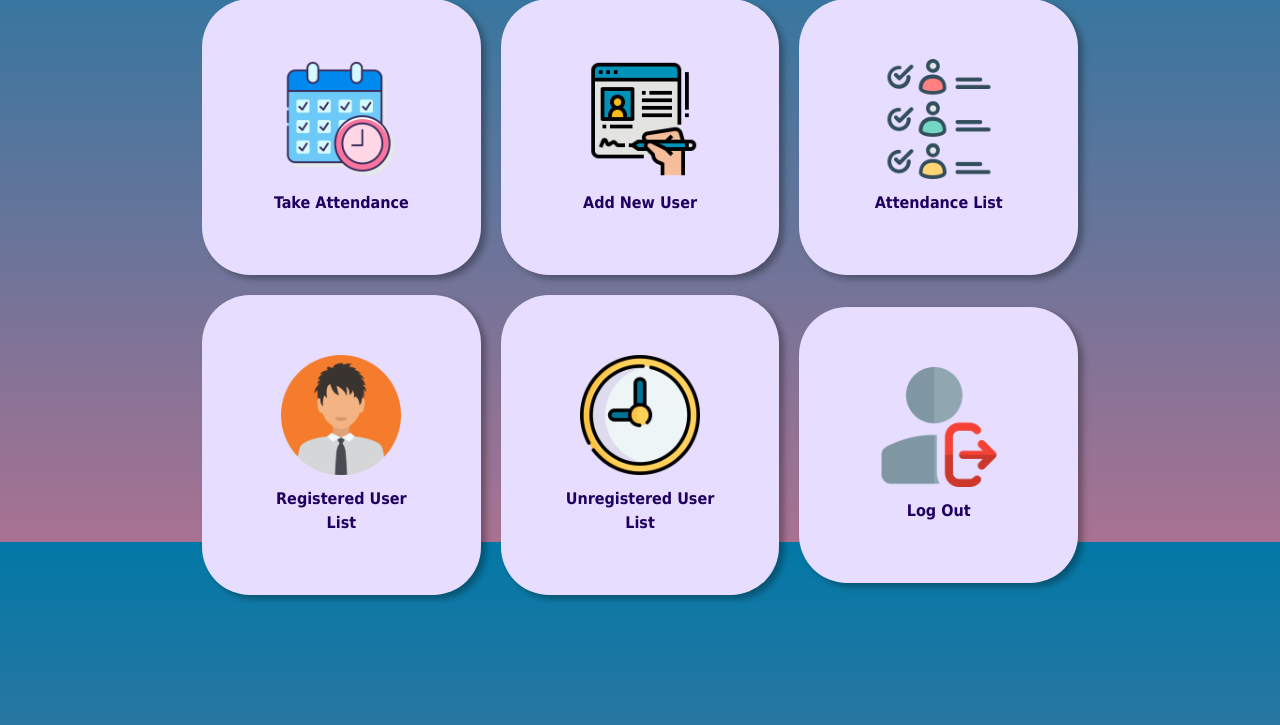
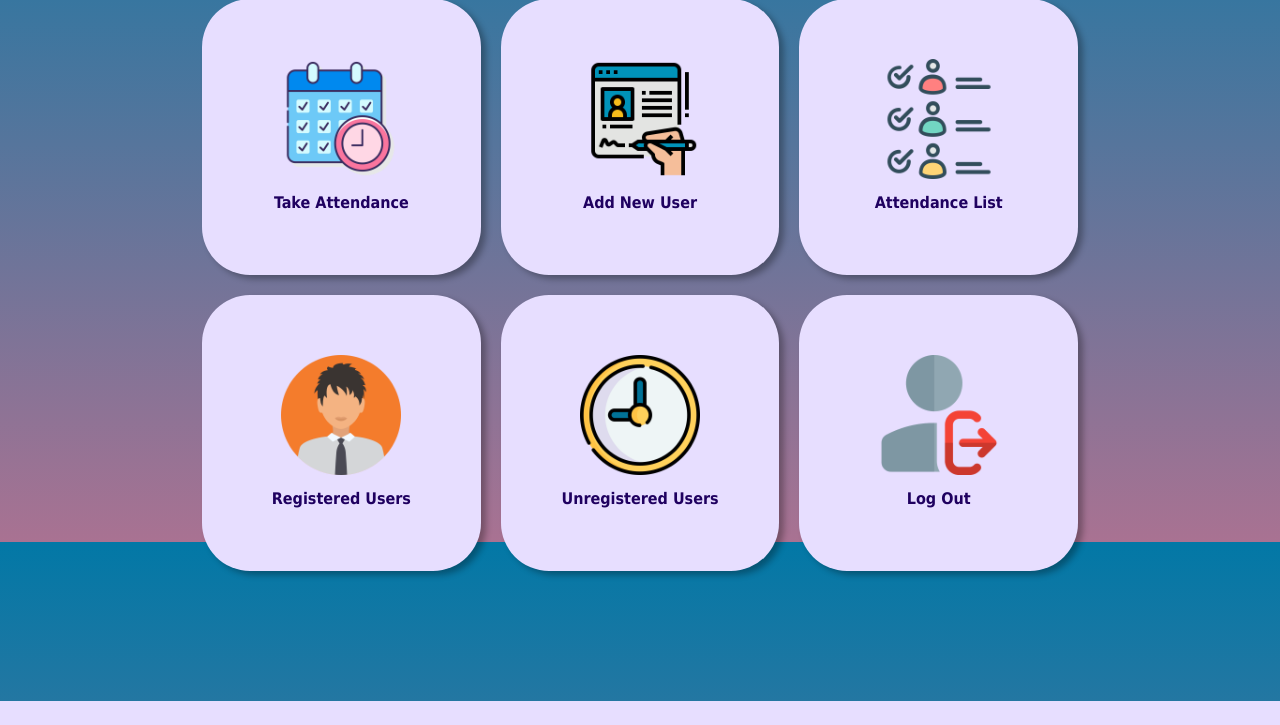
Before and after one commit to Mahmud0808/FRAS, a Flask app: page / in a window 1280 px wide. Shown: the part 258-983 px from the top of the page. After the commit the page ends 959 px from the top, so only its background shows below. Run offline with Flask 2, Linux system fonts and the light colour scheme; the visitor is signed in with stand-in values (Sample User, id 1).

Commit message:
Renamed long names

```diff
--- a/app.py
+++ b/app.py
@@ -442,7 +442,7 @@ def attendancelistid():
                                mess="Nothing Found!")
 
 
-# ========== Flask Registered User List ============
+# ========== Flask Registered Users ============
 @app.route('/registereduserlist')
 def registereduserlist():
     if not g.user:
@@ -574,7 +574,7 @@ def deleteregistereduser():
                                mess="Database is empty!")
 
 
-# ========== Flask Unregistered User List ============
+# ========== Flask Unregistered Users ============
 @app.route('/unregistereduserlist')
 def unregistereduserlist():
     if not g.user:
--- a/templates/home.html
+++ b/templates/home.html
@@ -119,14 +119,14 @@ tr:nth-child(even) {
             <div class="col">
                 <img style="margin-bottom: 12px;" src="static/resources/user_list.png" alt="user_list.png"
                      width="120px" height="120px"/><br/>
-                <span style="color: #1F0060; font-weight: bold;">Registered User List</span>
+                <span style="color: #1F0060; font-weight: bold;">Registered Users</span>
             </div>
         </a>
         <a href="unregistereduserlist" style="outline: none; text-decoration: none;">
             <div class="col">
                 <img style="margin-bottom: 12px;" src="static/resources/unregistered_list.png" alt="unregistered_list.png"
                      width="120px" height="120px"/><br/>
-                <span style="color: #1F0060; font-weight: bold;">Unregistered User List</span>
+                <span style="color: #1F0060; font-weight: bold;">Unregistered Users</span>
             </div>
         </a>
         <a href="login" style="outline: none; text-decoration: none;">
--- a/templates/registereduserlist.html
+++ b/templates/registereduserlist.html
@@ -57,7 +57,7 @@ tr:nth-child(even) {
 <div class="text-center" style="padding: 20px; margin: 60px 20px 20px 20px;">
     <div style="max-width: 80%; border-radius: 24px; padding: 0 0 20px 0; background-color: #F4F3FB; margin: 0px auto;">
         <h2 style="border-radius: 24px 24px 0px 0px; background-color: #E7DEFF; color: #1F0060; padding: 18px 10px 18px 10px;">
-            Registered User List <i class="material-icons">how_to_reg</i></h2>
+            Registered Users <i class="material-icons">how_to_reg</i></h2>
         {% if mess %} <p class="text-center" style="color: #1F0060; font-size: 20px; margin-top: 20px;">{{ mess }}</p> {% endif %}
         {% if l >= 1 %}
         <table style="background-color: white; margin: 40px auto 20px auto;">
--- a/templates/unregistereduserlist.html
+++ b/templates/unregistereduserlist.html
@@ -66,7 +66,7 @@ tr:nth-child(even) {
 <div class="text-center" style="padding: 20px; margin: 60px 20px 20px 20px;">
     <div style="max-width: 80%; border-radius: 24px; padding: 0 0 20px 0; background-color: #F4F3FB; margin: 0px auto;">
         <h2 style="border-radius: 24px 24px 0px 0px; background-color: #E7DEFF; color: #1F0060; padding: 18px 10px 18px 10px;">
-            Unregistered User List <i class="material-icons">access_time_filled</i></h2>
+            Unregistered Users <i class="material-icons">access_time_filled</i></h2>
         {% if mess %} <p class="text-center" style="color: #1F0060; font-size: 20px; margin-top: 20px;">{{ mess }}</p>
         {% endif %}
         {% if l >= 1 %}
```
